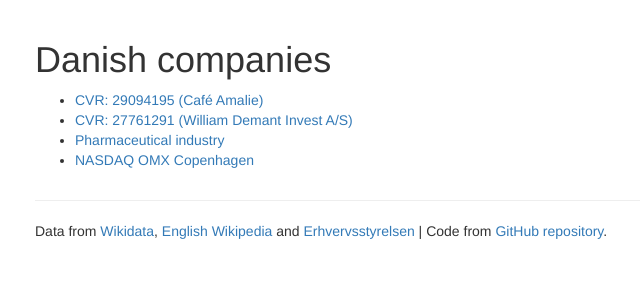
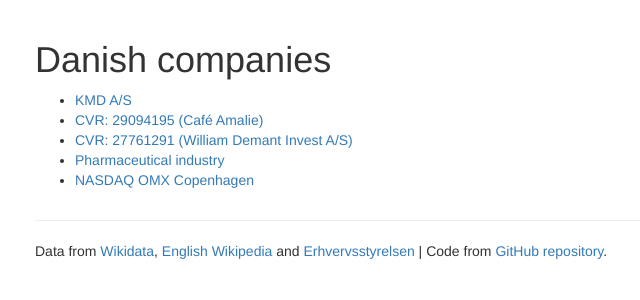
Before and after one commit to fnielsen/cvrminer, a Flask app: page / in a window 1280 px wide. Shown: the part 50-350 px from the top of the page, without its empty margins (35-675 px from the left). Run offline with Flask 2, Linux system fonts and the light colour scheme; some libraries are stand-ins or nearby versions.

Commit message:
Add company example

```diff
--- a/cvrminer/app/templates/index.html
+++ b/cvrminer/app/templates/index.html
@@ -7,6 +7,7 @@
 <h1>Danish companies</h1>
 
 <ul>
+  <li><a href="company/Q3949497">KMD A/S</a></li>
   <li><a href="cvr/29094195">CVR: 29094195 (Café Amalie)</a></li>
   <li><a href="cvr/27761291">CVR: 27761291 (William Demant Invest A/S)</a></li>
   <li><a href="branch/Q507443">Pharmaceutical industry</a></li>
```
